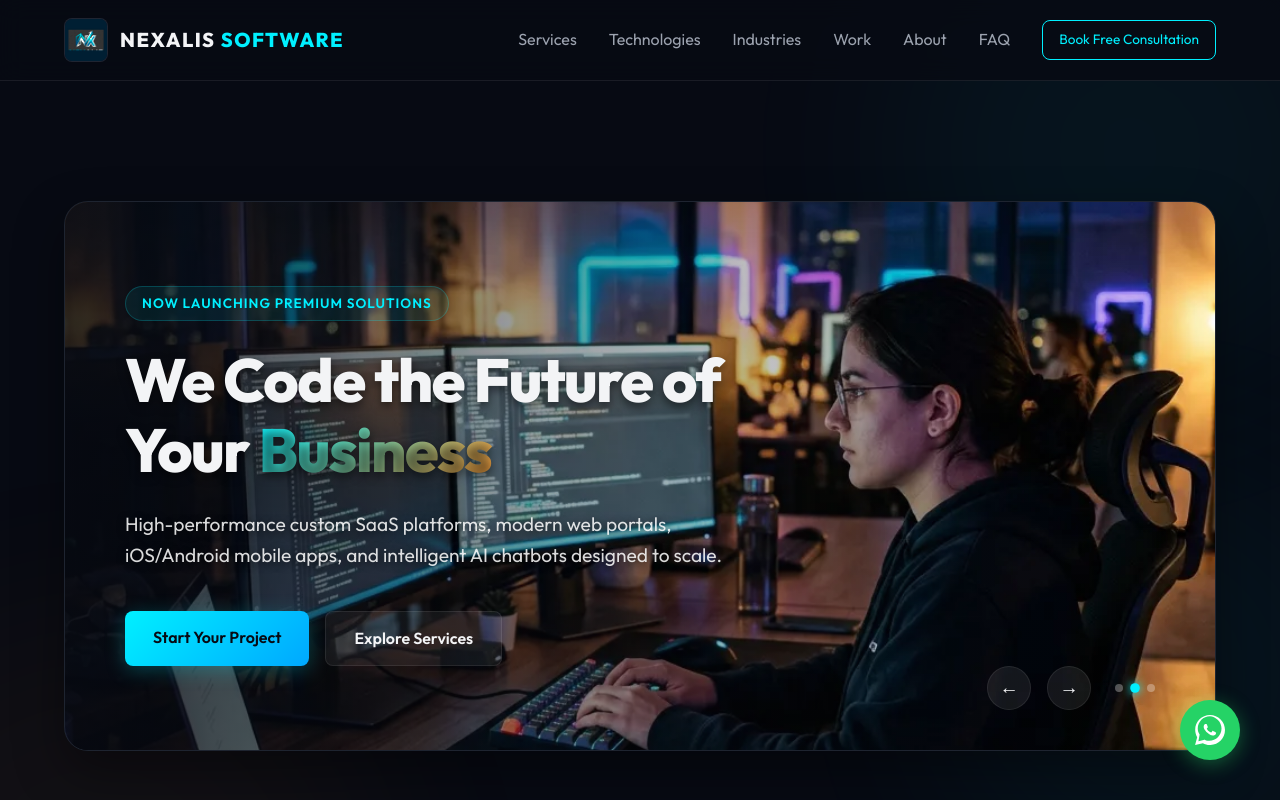
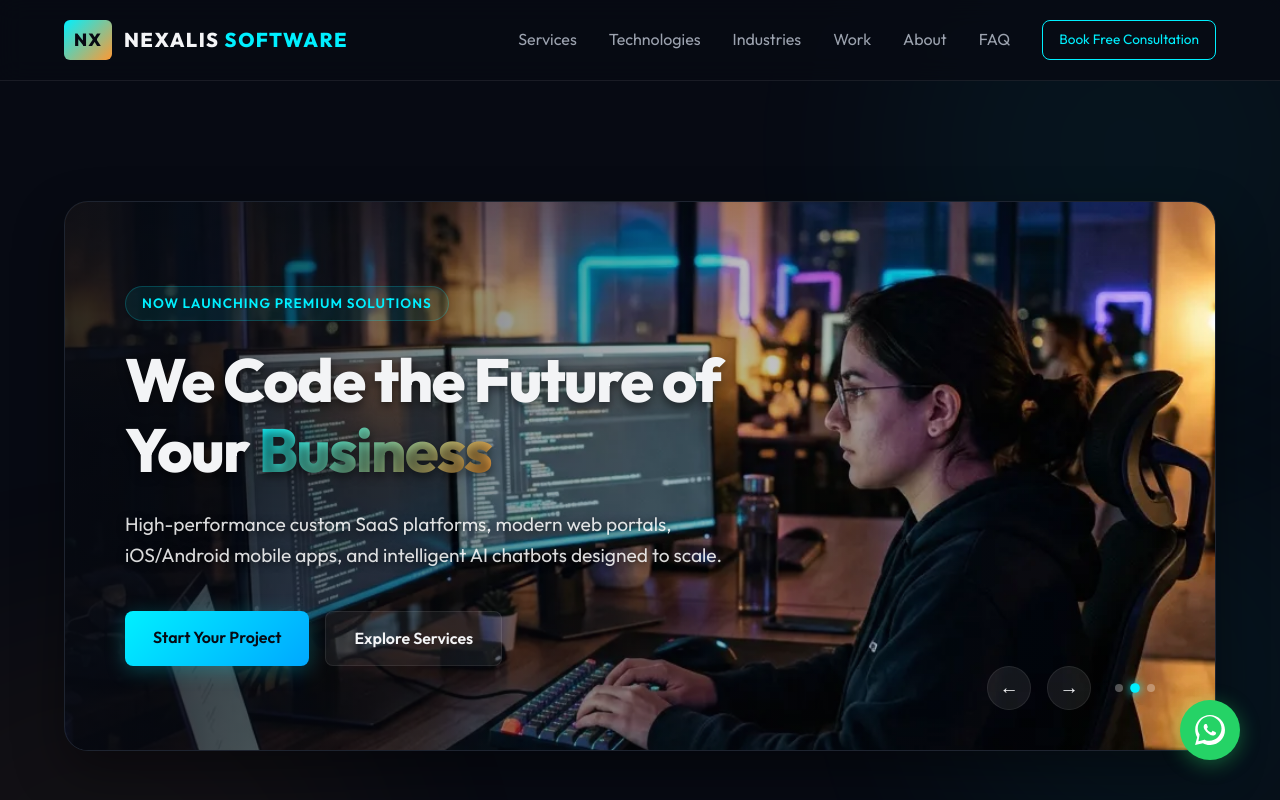
Before and after one commit to SOYAB817/nexalis-website, a React (Vite) app: page / in a window 1280 px wide. Shown: the top 800 px of the page. Built offline with nearby package versions, Linux system fonts and the light colour scheme.

Commit message:
Revert header logo back to the original starting gradient text logo

```diff
--- a/src/components/Header.tsx
+++ b/src/components/Header.tsx
@@ -1,14 +1,10 @@
-
-import logoImg from '../assets/logo.jpg';
 
 export default function Header() {
   return (
     <header>
       <div className="nav-container">
         <a href="#" className="logo">
-          <div className="logo-icon-wrapper">
-            <img src={logoImg} alt="Nexalis Logo" className="logo-icon" />
-          </div>
+          <span className="logo-nx">NX</span>
           <span className="logo-text">
             NEXALIS <span className="highlight">SOFTWARE</span>
           </span>
--- a/src/index.css
+++ b/src/index.css
@@ -116,34 +116,14 @@ header {
     gap: 12px;
 }
 
-.logo-icon-wrapper {
-    width: 44px;
-    height: 44px;
-    border-radius: 8px;
-    overflow: hidden;
-    border: 1.5px solid var(--border-glass);
-    display: flex;
-    justify-content: center;
-    align-items: center;
-    background-color: #0c1220;
-    transition: var(--transition);
-}
-
-.logo:hover .logo-icon-wrapper {
-    border-color: var(--primary);
-    box-shadow: 0 0 12px var(--primary-glow);
-}
-
-.logo-icon {
-    width: 100%;
-    height: 100%;
-    object-fit: contain;
-    filter: hue-rotate(-25deg) saturate(1.8) brightness(1.4);
-    transition: var(--transition);
-}
-
-.logo:hover .logo-icon {
-    filter: hue-rotate(-25deg) saturate(2.2) brightness(1.6);
+.logo-nx {
+    background: linear-gradient(135deg, var(--primary), var(--secondary));
+    color: var(--bg-dark);
+    font-weight: 800;
+    font-size: 1.1rem;
+    padding: 6px 10px;
+    border-radius: 6px;
+    letter-spacing: 1px;
 }
 
 .logo-text {
```
Also changed, not shown: src/assets/logo.jpg (deleted), 1 other file (tests, documents, lock files or other folders).
